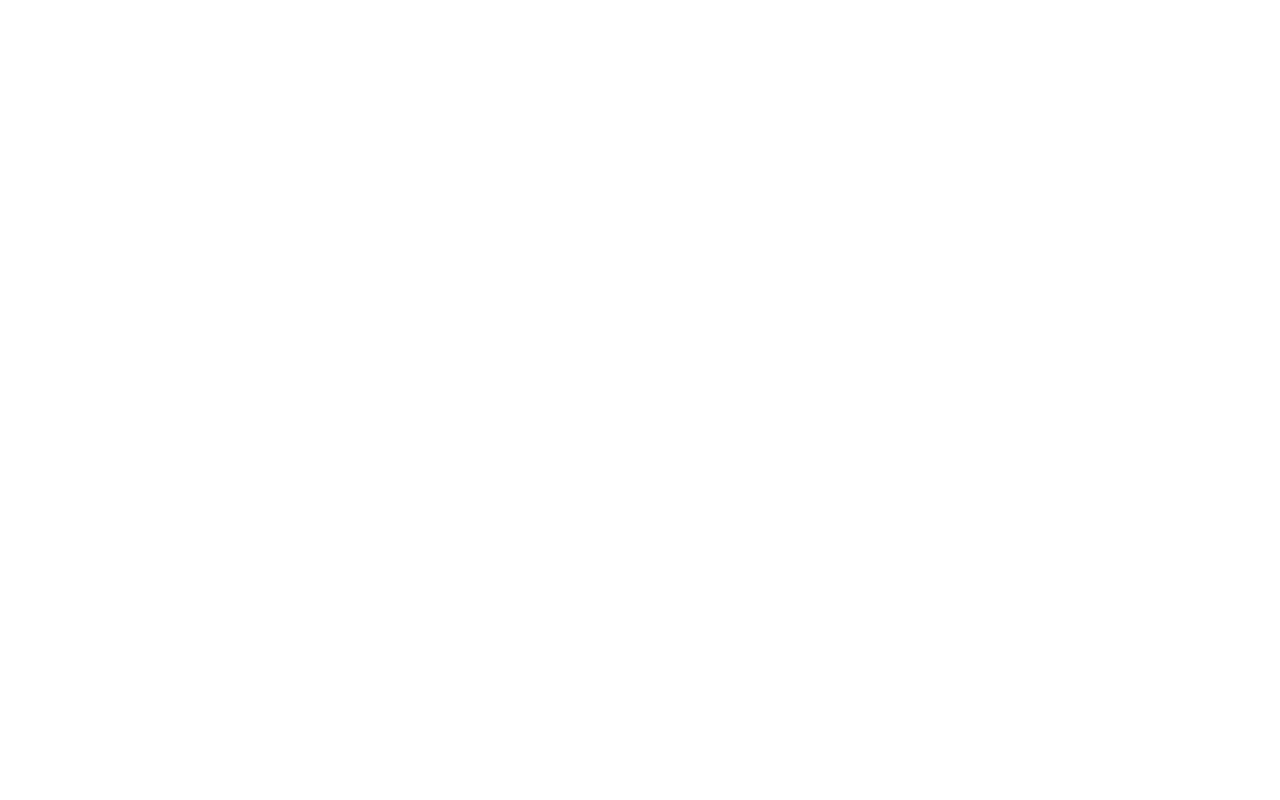
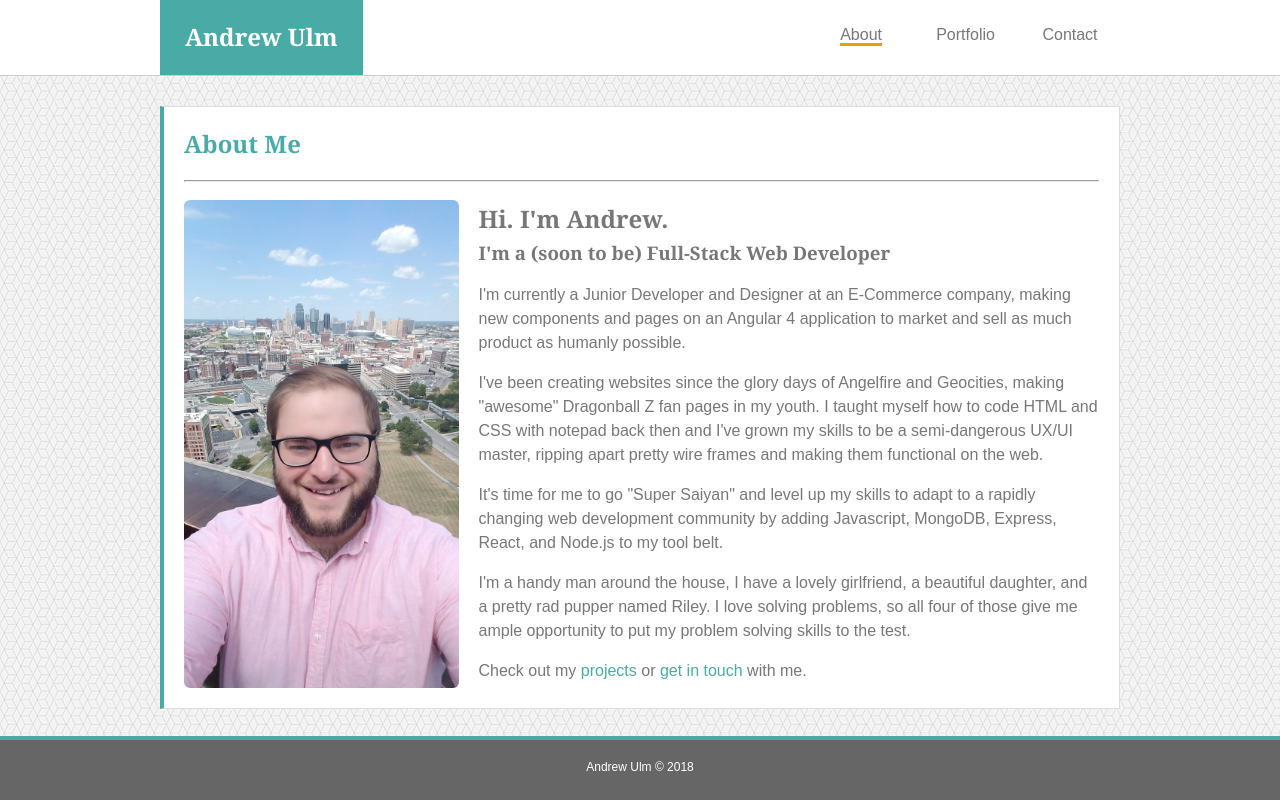
Before and after one commit to andrewulm/KUCodingBootcamp, a plain HTML site: page Basic-Portfolio/index.html in a window 1280 px wide. Drawn offline with Linux system fonts and the light colour scheme.

Commit message:
About us page complete, added personal image, added background image. Removed SaaS preprocessor.

```diff
--- a/Basic-Portfolio/assets/css/style.css
+++ b/Basic-Portfolio/assets/css/style.css
@@ -1 +1,147 @@
-body{margin:0;padding:0;color:#777;font-size:14px}nav{display:flex;flex-direction:row;justify-content:center;border-bottom:1px solid #ccc;height:100px}nav #nav-container{display:flex;flex-basis:90%}nav #nav-container #logo{display:flex;flex-basis:25%;align-items:center;justify-content:center;background:#4aaaa5;color:#fff;font-size:2.0em;font-family:"Georgia",Times,Times New Roman,serif;font-weight:700}
+/* Author: Andrew Ulm */
+
+/* Default */
+html,
+body {
+    /* Reset */
+    width: 100%;
+    height: 100%;
+    margin: 0;
+    padding: 0;
+
+    /* Default  */
+    color: #777;
+    background: url("../images/background.png");
+    font-family: 'Arial', 'Helvetica Neue', Helvetica, sans-serif;
+}
+
+h1, h2, h3, h4, h5, h6 {
+    font-family: 'Georgia', Times, Times New Roman, serif;
+}
+
+#main-container {
+    min-height: 100%;
+    position: relative;
+}
+
+.container {
+    width: 960px;
+    margin: 0 auto;
+}
+
+/* // Header // */
+header {
+    height: 75px;
+    background: #fff;
+    border-bottom: 1px solid #ccc;
+}
+
+#brand {
+    background: #4aaaa5;
+    display: inline-block;
+    float: left;
+    height: 75px;
+    color: #fff;
+    text-align: center;
+    padding: 0 25px;
+}
+
+nav {
+    display: inline-block;
+    float: right;
+}
+
+nav ul {
+    padding: 0;
+    list-style: none;
+    float: right;
+}
+
+nav ul li {
+    display: inline-block;
+    width: 100px;
+    text-align: center;
+    padding-top: 10px;
+}
+
+nav ul li .current-page {
+    border-bottom: 3px solid #E89F0C;
+}
+
+nav ul li a {
+    color: #777;
+    text-decoration: none;
+}
+
+nav ul li a:hover {
+    color: #fff;
+    border-radius: 6px;
+    padding: 10px;
+    background-color: #E89F0C;
+    border-bottom: 3px solid #0000001A;
+}
+
+/* // Main Content // */
+section {
+    padding-bottom: 60px;
+}
+
+#main-content {
+    background: #fff;
+    border: 1px solid #ddd;
+    padding: 0 20px;
+    margin: 30px 0;
+    overflow: auto;
+    border-left: 4px solid #4aaaa5;
+}
+
+#main-content h1 {
+    color: #4aaaa5;
+}
+
+#main-content p {
+    line-height: 1.5;
+}
+
+#main-content .about-img {
+    height: 30%;
+    width: 30%;
+    float: left;
+    margin: 10px 20px 20px 0;
+    border-radius: 6px;
+}
+
+#main-content h2 {
+    margin-bottom: 0;
+}
+
+#main-content h3 {
+    margin-top: 5px;
+}
+
+#main-content a {
+    color: #4aaaa5;
+    text-decoration: none;
+}
+
+#main-content a:hover {
+    color: #E89F0C;
+    border-bottom: 1px solid #777777B3;
+}
+
+/* // Footer // */
+footer {
+    position: absolute;
+    bottom: 0;
+    background: #666;
+    width: 100%;
+    height: 60px;
+    text-align: center;
+    color: white;
+    font-size: 12px;
+    border-top: 4px solid #4aaaa5;
+}
+
+footer div p {
+    margin-top: 20px;
+}
--- a/Basic-Portfolio/assets/sass/style.scss
+++ /dev/null
@@ -1,51 +0,0 @@
-////
-// Author: Andrew Ulm
-////
-
-// Color Variables
-$default-text: #777777;
-$header-bg: #ffffff;
-$header-border: #cccccc;
-$header-font: #ffffff;
-$content-bg: #ffffff;
-$content-border: #dddddd;
-$footer-bg: #666666;
-$special-teal: #4aaaa5;
-
-// Fonts
-$font-heading: 'Georgia', Times, Times New Roman, serif;
-$font-default: 'Arial', 'Helvetica Neue', Helvetica, sans-serif;
-
-// Page Style
-
-body{
-  margin: 0;
-  padding: 0;
-  color: $default-text;
-  font-size: 14px;
-}
-
-nav {
-  display: flex;
-  flex-direction: row;
-  justify-content: center;
-  border-bottom: 1px solid $header-border;
-  height: 100px;
-
-  #nav-container {
-    display: flex;
-    flex-basis: 90%;
-
-    #logo {
-      display: flex;
-      flex-basis: 25%;
-      align-items: center;
-      justify-content: center;
-      background: $special-teal;
-      color: $header-font;
-      font-size: 2.0em;
-      font-family: $font-heading;
-      font-weight: 700;
-    }
-  }
-}
--- a/Basic-Portfolio/index.html
+++ b/Basic-Portfolio/index.html
@@ -1,10 +1,56 @@
 <!DOCTYPE html>
 <html>
 <head>
-    <title></title>
+    <title>About Me | Andrew Ulm</title>
     <link rel="stylesheet" type="text/css" href="assets/css/style.css">
 </head>
 <body>
 
+<div id="main-container">
+
+    <!-- // Header // -->
+    <header>
+        <div class="container">
+            <div id="brand">
+                <h2>Andrew Ulm</h2>
+            </div>
+            <nav>
+                <ul>
+                    <li><a href="index.html" class="current-page">About</a></li>
+                    <li><a href="portfolio.html">Portfolio</a></li>
+                    <li><a href="contact.html">Contact</a></li>
+                </ul>
+            </nav>
+        </div>
+    </header>
+
+    <!-- // Main Content // -->
+    <section>
+        <div class="container">
+            <div id="main-content">
+                <h1>About Me</h1>
+                <hr>
+                <img class="about-img" src="assets/images/andrew-ulm.jpg">
+                <h2>Hi. I'm Andrew.</h2>
+                <h3>I'm a (soon to be) Full-Stack Web Developer</h3>
+                <p>I'm currently a Junior Developer and Designer at an E-Commerce company, making new components and pages on an Angular 4 application to market and sell as much product as humanly possible.</p>
+                <p>I've been creating websites since the glory days of Angelfire and Geocities, making "awesome" Dragonball Z fan pages in my youth. I taught myself how to code HTML and CSS with notepad back then and I've grown my skills to be a semi-dangerous UX/UI master, ripping apart pretty wire frames and making them functional on the web.</p>
+                <p>It's time for me to go "Super Saiyan" and level up my skills to adapt to a rapidly changing web development community by adding Javascript, MongoDB, Express, React, and Node.js to my tool belt.</p>
+                <p>I'm a handy man around the house, I have a lovely girlfriend, a beautiful daughter, and a pretty rad pupper named Riley. I love solving problems, so all four of those give me ample opportunity to put my problem solving skills to the test.</p>
+                <p>Check out my <a href="portfolio.html">projects</a> or <a href="contact.html">get in touch</a> with me.</p>
+            </div>
+        </div>
+    </section>
+
+    <!-- // Footer // -->
+    <footer>
+        <div class="container">
+            <p>
+                Andrew Ulm &copy; 2018
+            </p>
+        </div>
+    </footer>
+</div>
+
 </body>
 </html>
```
Also changed, not shown: Basic-Portfolio/contact.html (+39 -8 lines), Basic-Portfolio/portfolio.html (+40 -1 lines), Basic-Portfolio/assets/images/andrew-ulm.jpg (added), Basic-Portfolio/assets/images/background.png (added).
